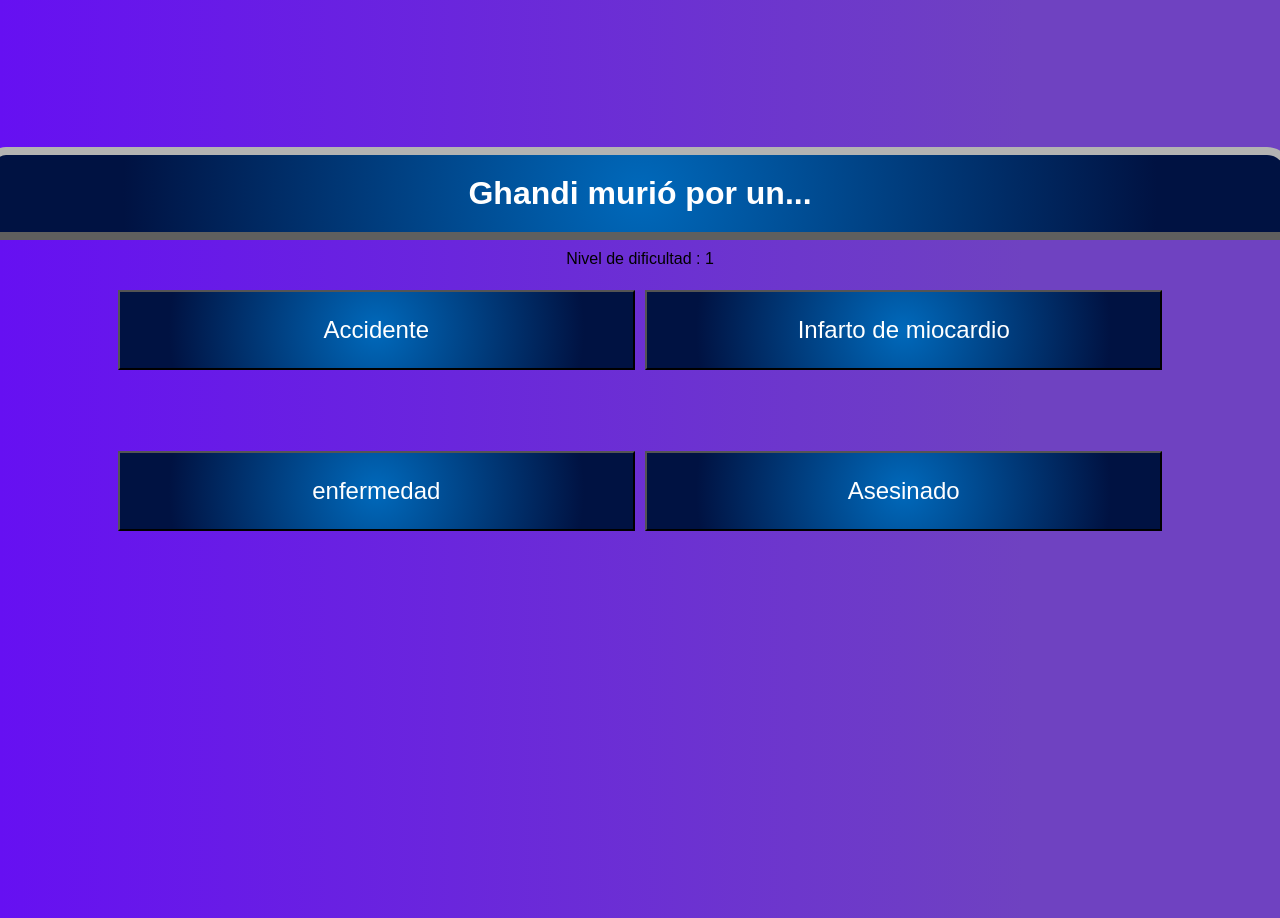
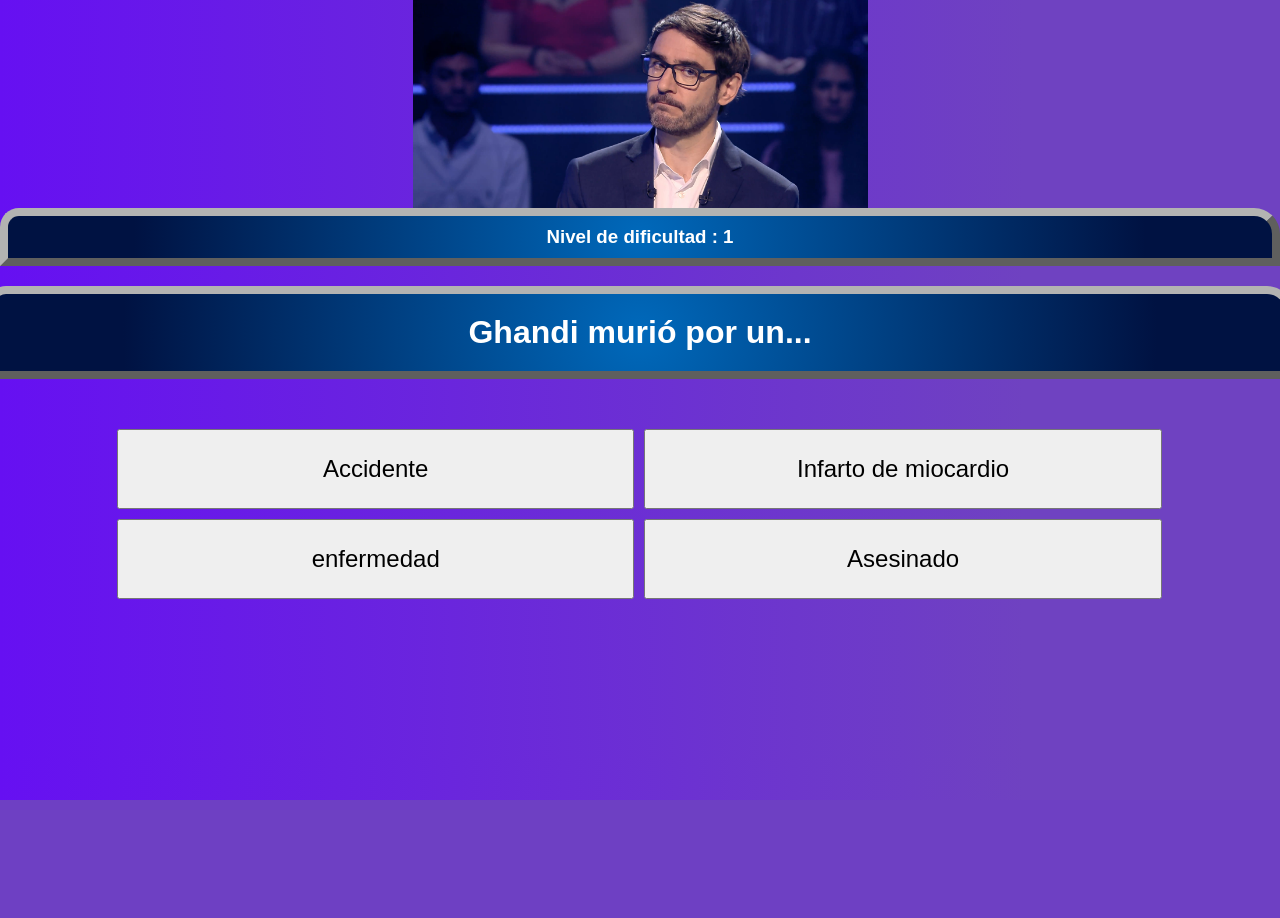
Before and after one commit to litsu987/Qui-vol-ser-milionari-, a PHP site: page /pages/game.php in a window 1280 px wide. After the commit the page ends 800 px from the top, so only its background shows below. Run offline with PHP 8.4, Linux system fonts and the light colour scheme; the visitor is signed in with stand-in values (Sample User, id 1).

Commit message:
asvsdghws

```diff
--- a/assets/questions/spanish_4.txt
+++ b/assets/questions/spanish_4.txt
@@ -27,7 +27,7 @@
 - Notts County Football Club
 + Sheffield
 - Hallam FC
-+ Munich
+- Munich
 * Cual es el nombre de la fiesta donde los ingleses se visten de verde y recogen flores?
 - Easter Day
 + May day
--- a/assets/scripts/juego.js
+++ b/assets/scripts/juego.js
@@ -69,6 +69,7 @@ function verificarRespuesta(respuesta, respuestaCorrecta, boton) {
             var botonesFormulario = document.querySelectorAll("form input[type=submit].oculto");
             botonesFormulario.forEach(function(boton) {
                 boton.classList.remove("oculto");
+                boton.classList.add("nextQuestion");
             });
         }
 
@@ -109,6 +110,7 @@ function verificarRespuesta(respuesta, respuestaCorrecta, boton) {
             clearTimeout(alertTimeout);
         };
     }
+
     if (preguntasAcertadas === 18) {
         window.location.href = 'win.php?puntaje=' + preguntasAcertadas;
     }
--- a/assets/styles/style.css
+++ b/assets/styles/style.css
@@ -7,7 +7,7 @@ body {
     font-family: 'Poppins', sans-serif;
     background: linear-gradient(90deg,#6610f2 0%, #6f42c1 80%);
     padding-bottom: 100px;
-    max-width: 1920px;
+
 }
 
 .container {
@@ -59,15 +59,6 @@ a {
 a:hover {
     color: #0056b3;
 }
-
-
-
-
-
-
-
-
-
 #nameAndPublishDiv {
     display: none;
 }
@@ -150,23 +141,30 @@ button[type="reset"].button:hover {
     background-color: #138496;
 }
 
-.oculto {
-    display: none;
-}
+
 /* GAME.PHP */
 .lvlDifivultad{
     display: flex;
     align-items: center;
     justify-content: center;
-    margin-top: 250px;
+    margin-bottom: 20px;
+    border: 8px outset #b3b3b2;
+    padding: 10px;
+    border-radius: 19px 26px 0px 0px;
+    align-items: flex-start;
+    background: #0069bb;
+    background: radial-gradient(circle farthest-corner at center center, #0069bb 0%, #001242 80%);
+    background: -webkit-radial-gradient(circle farthest-corner at center center, #0069bb 0%, #001242 80%);
+    background: -moz-radial-gradient(circle farthest-corner at center center, #0069bb 0%, #001242 80%);
+    color: white;
 }
 #preguntas_contenedor{
-    height: 400px;
     display: flex;
     align-items: center;
     justify-content: center;
     flex-direction: column;
-    margin-bottom: 150px;
+    margin-bottom: 10px;
+
 }
 .contenidoPregunta{
     color: white;
@@ -187,10 +185,10 @@ button[type="reset"].button:hover {
     grid-template-rows: 1fr 1fr;
     grid-template-columns: 1fr 1fr;
     gap: 10px;
-    height: 100%;
+    height: 50%;
     width: 80%;
-    margin-left: 10%;
-
+    margin-left: 130px;
+    margin-bottom: 50px;
 }
 .contenidoRespuesta{
     cursor: pointer;
@@ -198,13 +196,45 @@ button[type="reset"].button:hover {
     font-size: x-large;
     width: 100%;
     height: 80px;
+    color: black;
+    /* background: radial-gradient(circle farthest-corner at center center, #0069bb 0%, #001242 80%); */
+
+}
+.contenidoRespuesta:hover{
+    background: radial-gradient(circle farthest-corner at center center, #ffc107 0%, #fd7e14 70%);
+
+}
+.bannerMillonario{
+    display: flex;
+    justify-content: center;
+    align-content: center;
+}
+.bannerImagen{
+
+    text-align: center; /* Alinea el texto al centro */
+    position: center; /* Fija el banner en la pantalla */
+    width: 455px; /* Ancho del banner al 100% de la pantalla */
+    top: 0; /* Sitúa el banner en la parte superior */
+}
+.oculto {
+    display: none;
+}
+.nextQuestion{
+    display: block;
+    margin: 0 auto;
+    cursor: pointer;
+    text-align: center;
+    font-size: x-large;
+    width: 20%;
+    height: 80px;
     color: white;
-    background: #0069bb;
     background: radial-gradient(circle farthest-corner at center center, #0069bb 0%, #001242 80%);
-    background: -webkit-radial-gradient(circle farthest-corner at center center, #0069bb 0%, #001242 80%);
-    background: -moz-radial-gradient(circle farthest-corner at center center, #0069bb 0%, #001242 80%);
 }
-.espacioPreguntas{
-    margin-top: 100px;
-    margin-bottom: 10px;
+.nextQuestion:hover{
+    background: radial-gradient(circle farthest-corner at center center, #ffc107 0%, #fd7e14 70%);
+
 }
+
+
+
+/* boton.classList.add("nextQuestion"); */
--- a/pages/game.php
+++ b/pages/game.php
@@ -41,13 +41,13 @@ $dificultad = $_SESSION['nivel_dificultad'];
     <link rel="stylesheet" type="text/css" href="../assets/styles/style.css">
 </head>
 <body>
-<div>
-<!-- <img src="../assets/images/LOGO_QQSM.jpg" alt="Banner"> -->
+<div class="bannerMillonario">
+<img class="bannerImagen" src="../assets/images/presentador.png" alt="Banner">
 </div>
 
-<p class="lvlDifivultad"><?php echo $lang['messages']['dificultLvl']; ?> : <?php echo $_SESSION['nivel_dificultad']; ?></p>
+<h3 class="lvlDifivultad trapecioDificultad"><?php echo $lang['messages']['dificultLvl']; ?> : <?php echo $_SESSION['nivel_dificultad']; ?></h3>
 
-<div id="nivel-dificultad" data-nivel="<?php echo $_SESSION['nivel_dificultad']; ?>"></div>
+<div id="nivel-dificultad " data-nivel="<?php echo $_SESSION['nivel_dificultad']; ?>"></div>
 <?php
 
 function obtenerArchivoSegunDificultad($nivelDificultad) {
@@ -172,10 +172,10 @@ function cargarPreguntas($nombre_archivo) {
                 $respuestas = $pregunta_respuestas['respuestas']; // Extrae las respuestas de la pregunta
                 $respuestaCorrecta = $pregunta_respuestas['respuestaCorrecta']; // Extrae la respuesta correcta
 
-                echo '<div id="pregunta_' . ($i + 1) . '" style="display: ' . ($i === 0 ? 'block' : 'none') . ';">'; // Abre un div para una pregunta
+                echo '<div class="cosas" id="pregunta_' . ($i + 1) . '" style="display: ' . ($i === 0 ? 'block' : 'none') . ';">'; // Abre un div para una pregunta
                 mostrarPreguntaRespuestas($pregunta, $respuestas, $respuestaCorrecta); // Llama a la función para mostrar la pregunta y respuestas
                 echo '</div>'; // Cierra el div de la pregunta
-                echo '<div class="espacioPreguntas"></div>';
+                echo '<div class=""></div>';
 
 
             }
@@ -208,7 +208,7 @@ cargarPreguntas($archivoSeleccionado);
 // A continuación, se crea un formulario para permitir al jugador avanzar a la siguiente pregunta:
 
 ?>
-<form method="post" action="game.php">
+<form class="formNextQuestions" method="post" action="game.php">
   <input type="hidden" name="aumentar_dificultad" value="1">
   <!-- Campo oculto que indica la intención de aumentar la dificultad -->
   <input type="submit" value=" <?php echo $lang['nextQuestions']; ?>" class="oculto">
```
Also changed, not shown: assets/images/LOGO_QQSM2.jpg (added), assets/images/presentador.png (added).
